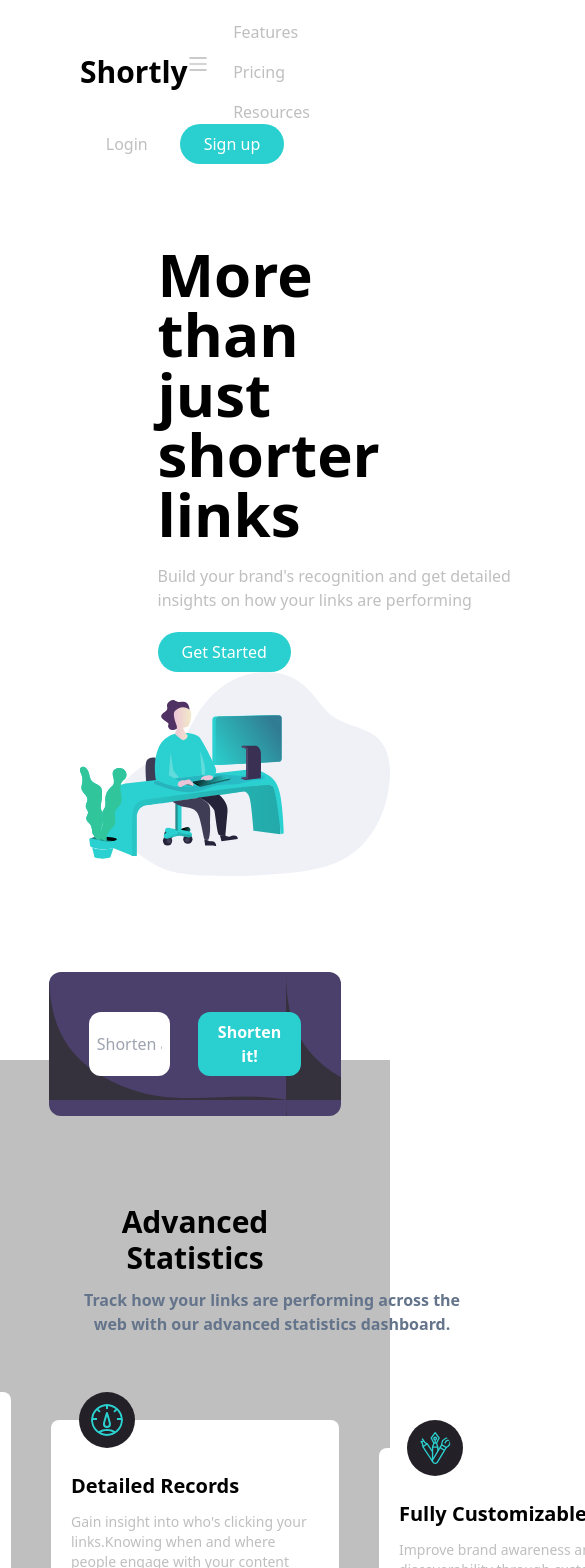
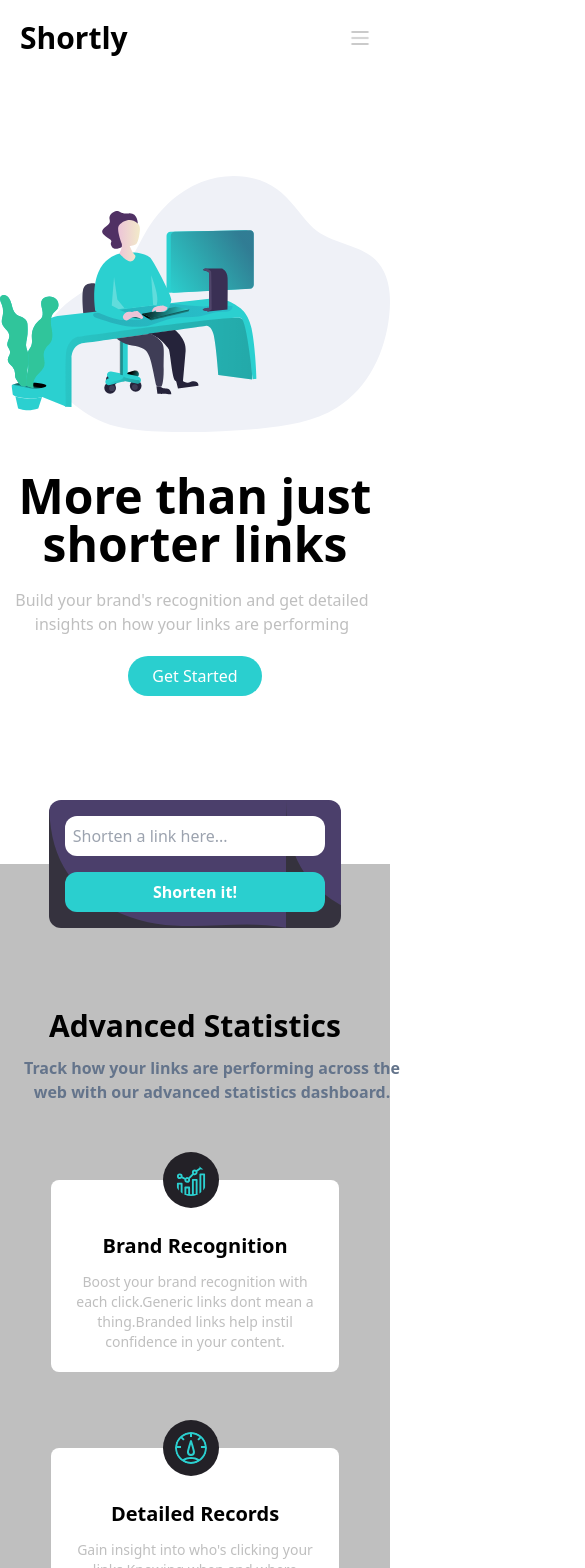
Before and after one commit to oseji/shortly, a React (Vite) app: page / in a window 390 px wide. Shown: the top 1568 px of the page, 585 px wide, since content can reach past the window. Built offline with nearby package versions, Linux system fonts and the light colour scheme; no server answers.

Commit message:
made adjustments to mobile design

```diff
--- a/src/Home.jsx
+++ b/src/Home.jsx
@@ -37,7 +37,7 @@ const Home = () => {
     <div className="home">
       {/* FIRST SECTION */}
       <section className="firstSection">
-        <div className="textSection w-1/2">
+        <div className="textSection ">
           <h1 className="firstSectionHeading">More than just shorter links</h1>
 
           <p className="text mt-5 w-96">
@@ -109,7 +109,7 @@ const Home = () => {
             </div>
           </div>
 
-          <div className="featureContainer mt-7">
+          <div className="featureContainer lg:mt-7">
             <img src={detailsImg} alt="details" className="featureImg" />
 
             <div className="featureBox">
@@ -123,7 +123,7 @@ const Home = () => {
             </div>
           </div>
 
-          <div className="featureContainer mt-14">
+          <div className="featureContainer lg:mt-14">
             <img
               src={customizeImg}
               alt="brand recognition"
--- a/src/Navbar.jsx
+++ b/src/Navbar.jsx
@@ -2,13 +2,14 @@ import menu from "./assets/menu.png";
 
 const Navbar = () => {
   return (
-    <nav className="navBar">
-      <div className="logoAndNavList">
+    <header>
       <div className="logoGrp">
         <div className="logo">Shortly</div>
         <img src={menu} alt="hamburger menu" className="menu" />
       </div>
 
+      <nav className="navBar">
+        <div className="navbarItems">
           <ul className="navList">
             <li className="navText">
               <a href="#" className="navLink">
@@ -26,17 +27,19 @@ const Navbar = () => {
               </a>
             </li>
           </ul>
-      </div>
 
           <div className="loginGrp">
             <button className="text-Gray hover:scale-110 transition ease-in-out duration-200">
               Login
             </button>
+
             <button className="bg-cyan px-6 py-2 rounded-3xl text-white hover:scale-110 hover:bg-lightCyan transition ease-in-out duration-200">
               Sign up
             </button>
           </div>
+        </div>
       </nav>
+    </header>
   );
 };
 
--- a/src/index.css
+++ b/src/index.css
@@ -23,16 +23,20 @@ html {
 }
 
 /* NAVBAR */
-.navBar {
-  @apply flex flex-col lg:flex-row justify-between items-center px-20 pt-5;
+header {
+  @apply flex flex-col lg:flex-row items-center gap-10 lg:px-20 px-5 pt-5;
 }
 
-.logoAndNavList {
-  @apply flex flex-row gap-10 items-center;
+.navBar {
+  @apply w-full flex flex-col lg:flex-row items-center;
+}
+
+.navbarItems {
+  @apply w-full flex flex-col lg:flex-row lg:justify-between;
 }
 
 .logoGrp {
-  @apply flex flex-row;
+  @apply w-full lg:w-auto flex flex-row items-center justify-between;
 }
 
 .logo {
@@ -44,29 +48,33 @@ html {
 }
 
 .navList {
-  @apply flex flex-col lg:flex-row gap-4 text-Gray;
+  @apply hidden items-center lg:flex flex-col lg:flex-row gap-4 font-semibold text-Gray;
 }
 
 .loginGrp {
-  @apply flex flex-row gap-8;
+  @apply hidden lg:flex flex-row gap-8;
 }
 
 /* FIRST SECTION */
 .firstSection {
-  @apply flex flex-col lg:flex-row items-center pl-20 py-10;
+  @apply flex flex-col-reverse lg:flex-row items-center gap-10 lg:gap-0  lg:pl-20 py-10;
+}
+
+.textSection {
+  @apply lg:px-0 text-center lg:text-start lg:w-1/2;
 }
 
 .firstSectionHeading {
-  @apply text-6xl font-bold;
+  @apply text-5xl lg:text-6xl font-bold;
 }
 
 /* inputLinkContainer */
 .inputLinkContainer {
-  @apply relative top-14 z-10 w-9/12 flex flex-row justify-center gap-7  mx-auto p-10 rounded-xl bg-shortenItMobile lg:bg-shortenItDesktop bg-VeryDarkBlue;
+  @apply relative top-16 lg:top-14 z-10 w-9/12 flex flex-col lg:flex-row justify-center gap-4 lg:gap-7 mx-auto p-4 lg:p-10 rounded-xl bg-shortenItMobile lg:bg-shortenItDesktop bg-VeryDarkBlue;
 }
 
 .linkInput {
-  @apply p-2 rounded-xl w-10/12 transition ease-in-out duration-200;
+  @apply p-2 rounded-xl lg:w-10/12 transition ease-in-out duration-200;
 }
 
 .linkInput:focus {
@@ -79,11 +87,11 @@ html {
 
 /* SECOND SECTION */
 .secondSection {
-  @apply relative px-20 py-36 bg-Gray;
+  @apply relative px-5 lg:px-20 py-36 bg-Gray;
 }
 
 .featuresGrp {
-  @apply flex flex-row justify-center gap-10;
+  @apply flex flex-col lg:flex-row items-center justify-center gap-5 lg:gap-10 mt-5   lg:mt-0;
 }
 
 .featureContainer {
@@ -91,11 +99,11 @@ html {
 }
 
 .featureImg {
-  @apply h-14 w-14 relative top-7 left-7 bg-VeryDarkViolet p-3 rounded-full cursor-pointer;
+  @apply h-14 w-14 relative top-7 left-28 lg:left-7 bg-VeryDarkViolet p-3 rounded-full cursor-pointer;
 }
 
 .featureBox {
-  @apply bg-white pt-10 w-72 p-5 rounded-lg cursor-pointer;
+  @apply bg-white pt-10 w-72 p-5 rounded-lg cursor-pointer text-center lg:text-start;
 }
 
 .featureHeading {
@@ -109,11 +117,11 @@ html {
 
 /* FOOTER */
 .footer {
-  @apply px-20 py-10 flex flex-row items-start justify-between text-white bg-VeryDarkViolet;
+  @apply px-20 py-10 flex flex-col lg:flex-row items-center gap-8 lg:gap-0 lg:items-start justify-between text-white bg-VeryDarkViolet;
 }
 
 .footerCol {
-  @apply flex flex-col gap-5;
+  @apply flex flex-col gap-3 lg:gap-5 text-center lg:text-start;
 }
 
 .footerColHeading {
@@ -125,7 +133,7 @@ html {
 }
 
 .footerDetails > li {
-  @apply transition ease-in-out duration-300 cursor-pointer;
+  @apply transition ease-in-out duration-300 cursor-pointer mb-2 lg:mb-0;
 }
 
 .footerDetails > li:hover {
@@ -133,5 +141,5 @@ html {
 }
 
 .footerIconGrp {
-  @apply flex flex-row gap-5;
+  @apply mt-5 lg:mt-0 flex flex-row gap-5;
 }
```
Lines whose indentation alone changed are shown as unchanged.
